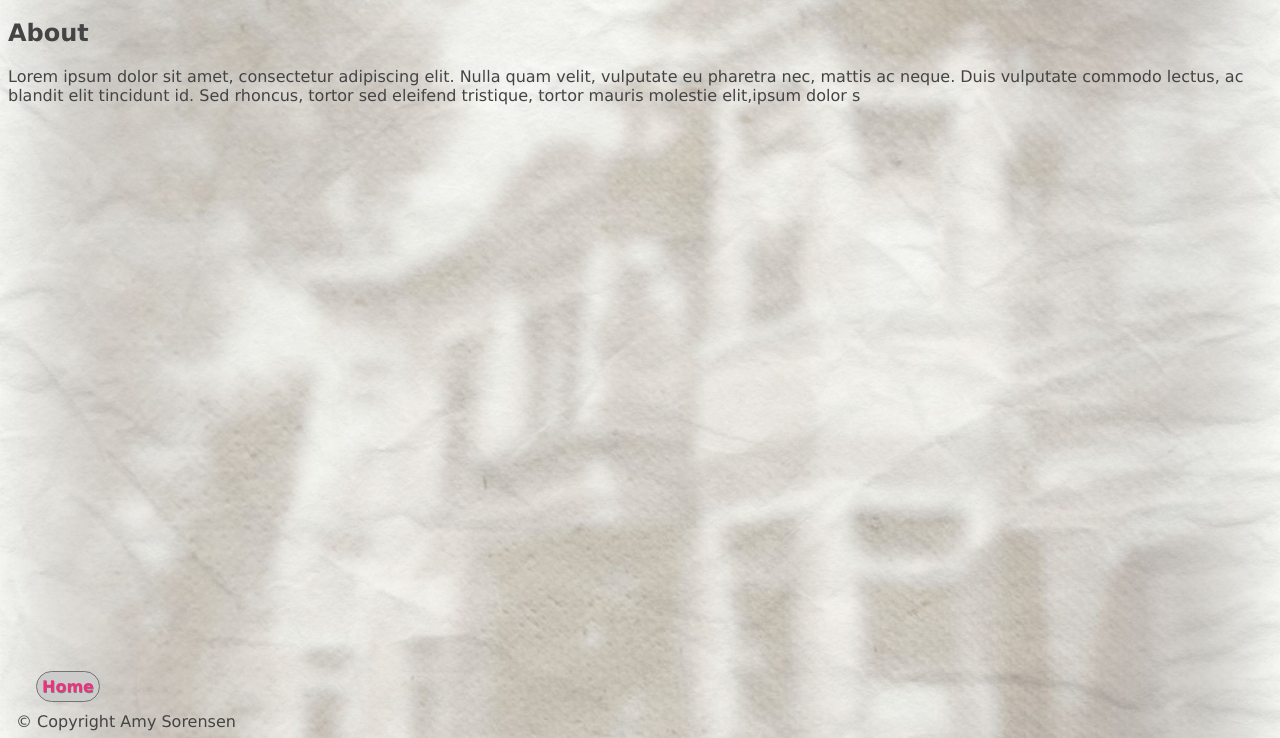
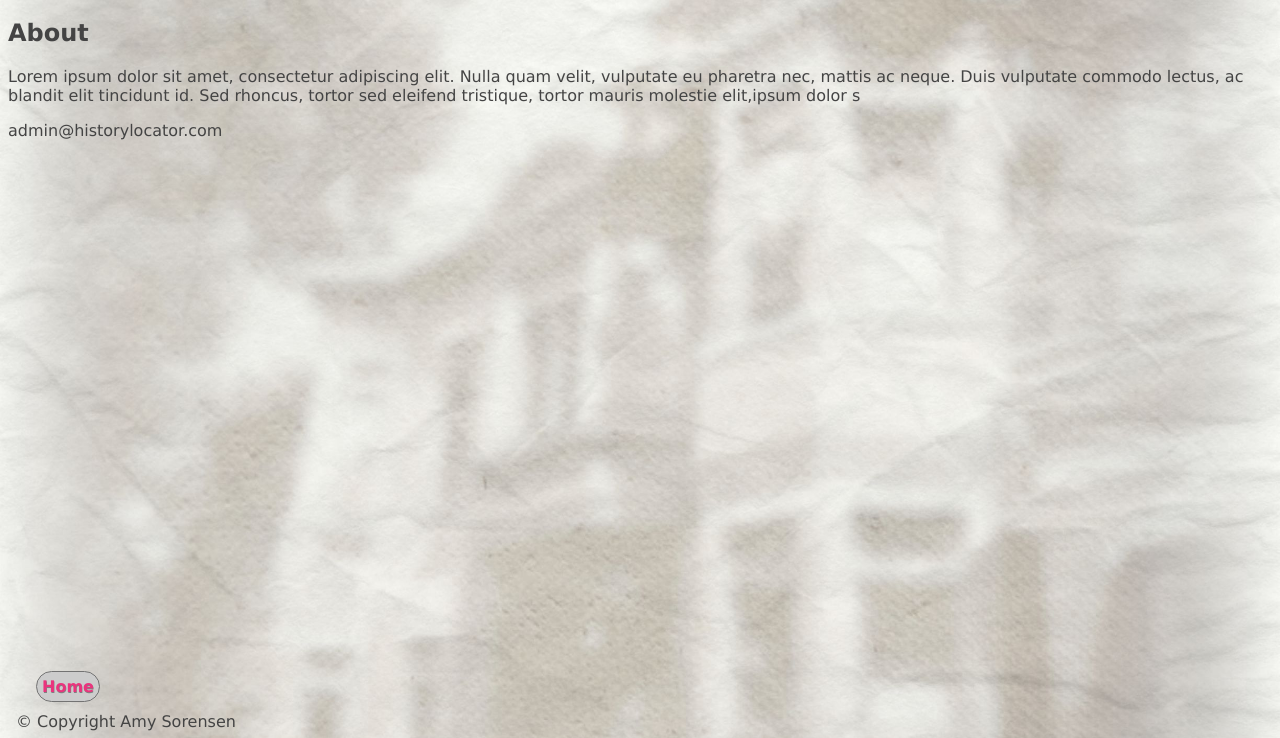
Before and after one commit to AmyRS/HistoryLocator, a plain HTML site: page about.html in a window 1280 px wide. Shown: the part 62-800 px from the top of the page. Drawn offline with Linux system fonts and the light colour scheme.

Commit message:
Update about.html

```diff
--- a/about.html
+++ b/about.html
@@ -29,6 +29,7 @@
 				<p>
 					Lorem ipsum dolor sit amet, consectetur adipiscing elit. Nulla quam velit, vulputate eu pharetra nec, mattis ac neque. Duis vulputate commodo lectus, ac blandit elit tincidunt id. Sed rhoncus, tortor sed eleifend tristique, tortor mauris molestie elit,ipsum dolor s
 				</p>
+				<p>admin@historylocator.com</p>
 
 
 			<footer>
```
